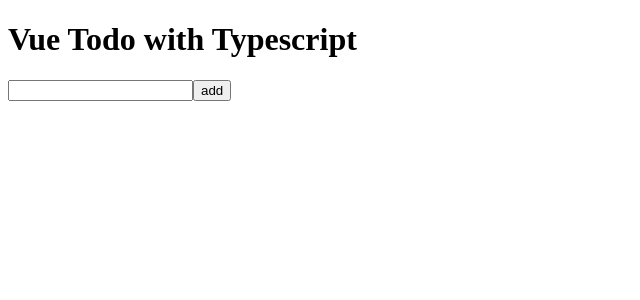
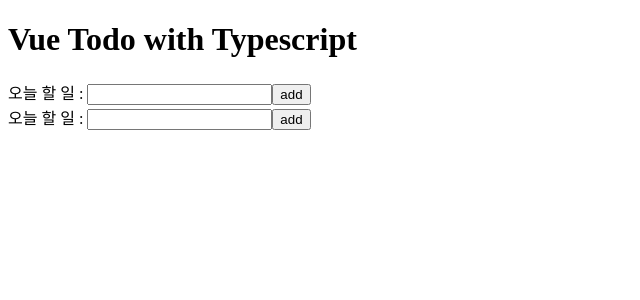
Before and after one commit to HyonWooKang/vuetodo, a Vue app: page / in a window 1280 px wide. Shown: the top 300 px of the page, without its empty margins (0-640 px from the left). Built offline with nearby package versions, Linux system fonts and the light colour scheme.

Commit message:
검색 컴포넌트 추가

```diff
--- a/src/App.vue
+++ b/src/App.vue
@@ -1,20 +1,43 @@
 <template>
   <div>
     <h1>Vue Todo with Typescript</h1>
-    <todoinput :item="todoText"></todoinput>
+    <form action="">
+      <TodoInput
+      :item="todoText"
+      @input="updateTodoText"
+      @add="addTodoItem">
+    </TodoInput>
+    <!-- 뷰와 컴포넌트 태그에 @input을 이용하여 v-model과 동일한 효과 처리 -->
+    <TodoInput v-model="todoText" @add="addTodoItem">
+    </TodoInput>
+    </form>
   </div>
 </template>
 
 <script lang="ts">
 import Vue from "vue";
-import Todoinput from "./components/Todoinput.vue";
+import TodoInput from "./components/Todoinput.vue";
 
 export default Vue.extend({
-  components: { Todoinput },
+  components: { TodoInput },
   data() {
     return {
-      todoText: ""
+      todoText: ""  // 단 방향 바인딩 성공 App.vue -> Todoinput
     };
+  },
+  methods: {
+    updateTodoText(value: string) {
+
+      this.todoText = value;
+    },
+    addTodoItem() {
+      const value = this.todoText;
+      localStorage.setItem(value, value);
+      this.initTodoText();
+    },
+    initTodoText() {
+      this.todoText = "";
+    }
   }
 });
 </script>
--- a/src/components/Todoinput.vue
+++ b/src/components/Todoinput.vue
@@ -1,7 +1,7 @@
 <template>
   <div>
-    <label for="todo-input"></label>
-    <input id="todo-input" type="text" :value="item"/>
+    <label for="todo-input">오늘 할 일 : </label>
+    <input id="todo-input" type="text" :value="item" @input="handleInput"/>
     <button @click="addTodo" type="button">add</button>
   </div>
 </template>
@@ -10,10 +10,27 @@
 import Vue from "vue";
 
 export default Vue.extend({
-  props: ["item"],
+  // props: ["item"],
+  props: {
+    item: {
+      // 자바스크립트의 input 속성과 동일
+      type: String,
+      required: true, // 필수 값
+    }
+  },
   methods: {
+    handleInput(event: InputEvent) {  // 기존에는 any로 처리했음
+      console.log("event")
+      /*
+      이벤트 타겟이 null 일 수 있다는 에러 발생 => null 체크 가능
+      이벤트 타겟에 value 값이 없다는 에러 발생
+      => 두 개를 모두 해결하기 위해서는 안정도는 떨어지지만 이렇게 타입 정의를 해서 해결 할 수 있다.
+       */
+      const eventTarget = event.target as HTMLInputElement
+      this.$emit('input', eventTarget.value);
+    },
     addTodo() {
-      console.log("add");
+      this.$emit("add");
     }
   }
 
--- a/tsconfig.json
+++ b/tsconfig.json
@@ -2,7 +2,8 @@
   "compilerOptions": {
     "target": "esnext",
     "module": "esnext",
-    "strict": true,
+    "strict": true, // 하단에 여러 옵션이 있는데 그 중 하나가 noImplicityAny
+    //"noImplicitAny": true,  // 변수 타입을 Any로 안 해줘도 됨
     "jsx": "preserve",
     "moduleResolution": "node",
     "skipLibCheck": true,
```
